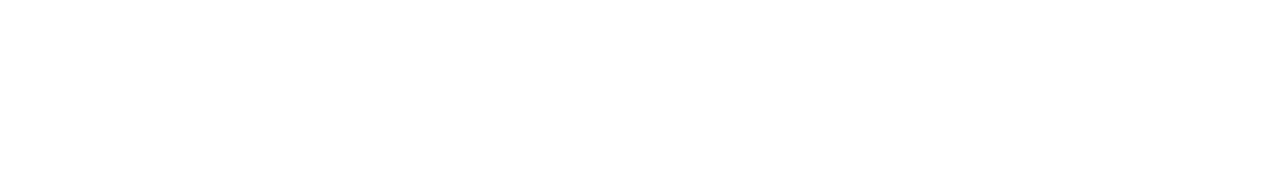
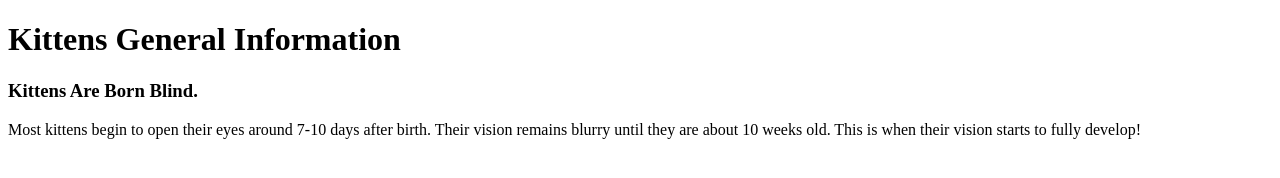
Before and after one commit to janellinteriano/HTML-and-CSS-Projects, a plain HTML site: page Assignment.html in a window 1280 px wide. Drawn offline with Linux system fonts and the light colour scheme.

Commit message:
Added changes to title and body

```diff
--- a/Assignment.html
+++ b/Assignment.html
@@ -1,9 +1,15 @@
 <!DOCTYPE html>
 <html lang="en">
 	<head>
-		<title>Write title here.</title>
+		<title>All About Kittens</title>
 		<meta charset="utf-8">
 	</head>
 	<body>
+		<h1>Kittens General Information</h1>
+			<h3>Kittens Are Born Blind.</h3>
+				<h/6>Most kittens begin to open their eyes around 7-10
+					days after birth. Their vision remains blurry until
+					they are about 10 weeks old. This is when their vision
+					starts to fully develop!</h6>
 	</body>
 </html>
```
